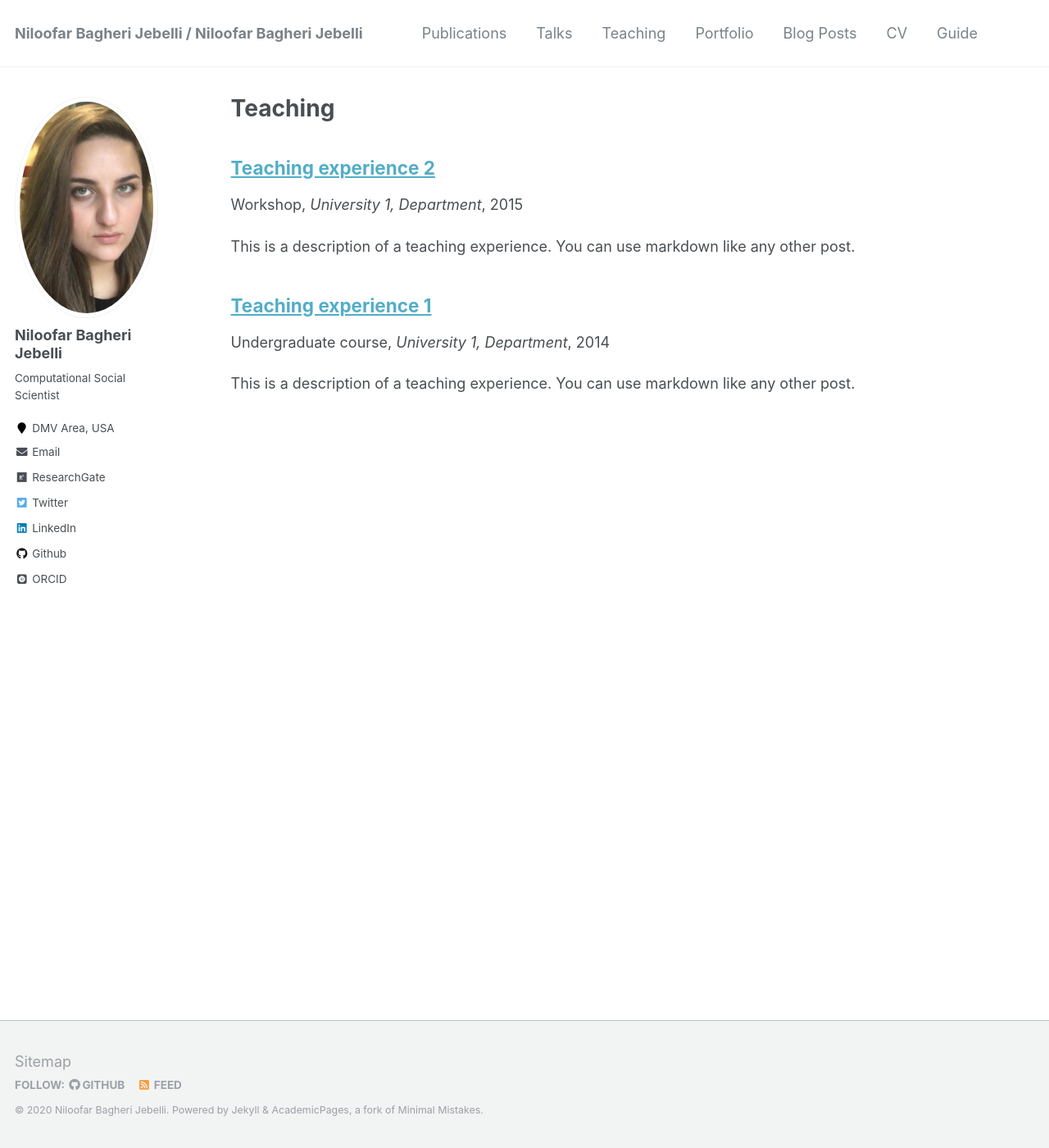
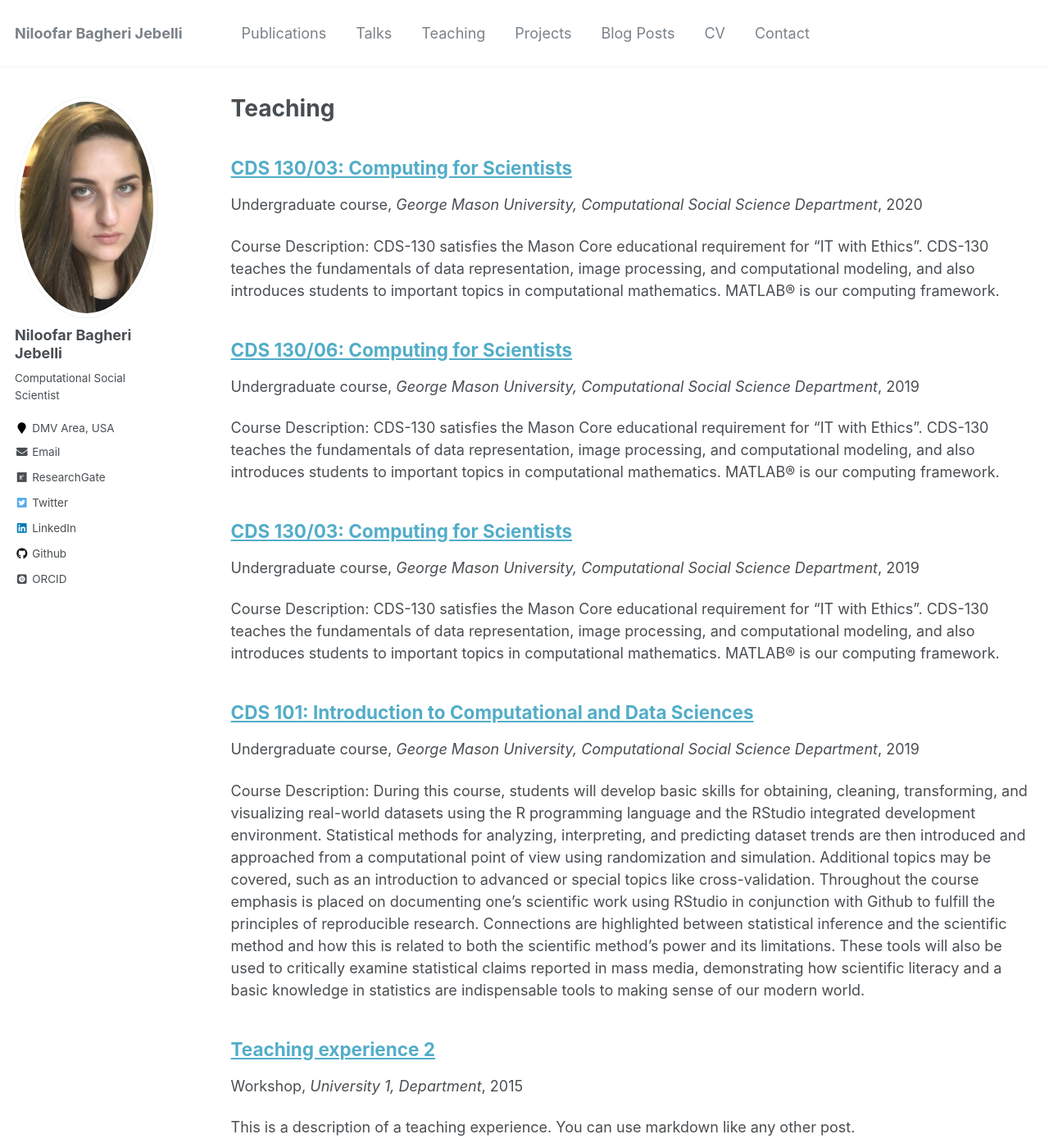
Before and after one commit to niloofar-jebelli/nbagher.github.io, a Jekyll site: the page built from _pages/teaching.html, in a window 1280 px wide and 1400 px high. Shown: the whole window at 82% size. Built offline with Jekyll 4.4.1, drawn with Linux system fonts in a browser that asks for light colours; some web fonts are replaced.

Commit message:
_config.yml

```diff
--- a/_config.yml
+++ b/_config.yml
@@ -7,7 +7,7 @@
 
 # Site Settings
 locale                   : "en-US"
-title                    : "Niloofar Bagheri Jebelli / Niloofar Bagheri Jebelli"
+title                    : "Niloofar Bagheri Jebelli"
 title_separator          : "-"
 name                     : &name "Niloofar Bagheri Jebelli"
 description              : &description "Computational Social Scientist"
--- a/_data/navigation.yml
+++ b/_data/navigation.yml
@@ -9,8 +9,8 @@ main:
   - title: "Teaching"
     url: /teaching/
 
-  - title: "Portfolio"
-    url: /portfolio/
+  - title: "Projects"
+    url: /Projects/
 
   - title: "Blog Posts"
     url: /year-archive/
@@ -18,5 +18,5 @@ main:
   - title: "CV"
     url: /cv/
 
-  - title: "Guide"
-    url: /markdown/
+  - title: "Contact"
+    url: /Contact/
--- a/_pages/cv.md
+++ b/_pages/cv.md
@@ -1,59 +1,96 @@
----
-layout: archive
-title: "CV"
-permalink: /cv/
-author_profile: true
-redirect_from:
-  - /resume
----
+Niloofar Bagheri Jebelli
+======
 
-{% include base_path %}
+Please contact me for a complete CV.
 
 Education
 ======
-* B.S. in GitHub, GitHub University, 2012
-* M.S. in Jekyll, GitHub University, 2014
-* Ph.D in Version Control Theory, GitHub University, 2018 (expected)
+* PhD. in Computational Social Science at Computational and Data Sciences Department, George Mason University, 2021
+* M.A. in Computational Social Science at Computational and Data Sciences Department, George Mason University, 2017
+* B.A in Cultural Anthropology at Anthropology Department, University of Maryland, College Pak, 2013
 
-Work experience
+Research experience
 ======
-* Summer 2015: Research Assistant
-  * Github University
-  * Duties included: Tagging issues
-  * Supervisor: Professor Git
+* 2018 - Present: Dissertation Research Project
+  * “Social Complexity in Gobekli Tepe and Neolithic Polities in Urfa Region, Tenth Millennium BC”
+  * Committee: Dr. William G. Kennedy (advisor), Dr. Andrew Crooks (advisor), Dr. Robert Axtell, Dr. Daniel Rogers
+  * Developing an Agent-based Model of information diffusion and the growth of cultivation at Gobekli Tepe and conducted a social network analysis on the model to detect the network structure and the emergence of leadership.
 
-* Fall 2015: Research Assistant
-  * Github University
-  * Duties included: Merging pull requests
-  * Supervisor: Professor Hub
+
+* 2016 - 2017: Master’s Research Project
+  * “Urban Development through the Lens of Agent-based Modeling”
+  * Committee: Dr. Andrew Crooks (advisor), Dr. William G. Kennedy, Dr. Qing Tian
+  * Developed an Agent-based Model of an urban environment and the interaction of gentrification, urban growth, urban sprawl, and urban shrinkage.
+
+
+* 2012: Research Assistant
+  * Persian Proficiency Test
+  * Principal Investigator: Dr. Ali Abasi, Center for Advanced Study of Language, University of Maryland College Park
+  * Recorded Persian listening and comprehension exam,
+  * Provided support on material assessment,
+  * Edited and archived the pilot material.
+
+* 2011: Research Assistant
+  * “Anthropology by the Wire”
+  * Principal Investigators: Dr. Matthew Durington and Dr. Samuel G. Collins, Towson University
+  * National Science Foundation
+  * Published research material with a focus on social issues in west Baltimore,
+  * Managed social media accounts of the project for public education,
+  * Gathered and archived ethnographical research documents in the university system.
+
 
 Skills
 ======
-* Skill 1
-* Skill 2
-  * Sub-skill 2.1
-  * Sub-skill 2.2
-  * Sub-skill 2.3
-* Skill 3
+* Software and Programming Languages:
+  * Advanced: NetLogo, Gephi
+  * Intermediate: Python, R, MATLAB, ACT-R, LISP, ArcGIS, QGIS, Google Analytics
+* Languages: Persian (Native), English (fluent), Arabic (intermediate), Hebrew (Beginner)
+* Strong knowledge of writing proposals ranging from grants to policy proposals
 
 Publications
 ======
-  <ul>{% for post in site.publications %}
-    {% include archive-single-cv.html %}
-  {% endfor %}</ul>
+* Articles
+
+Bagheri-Jebelli, N. Kennedy, W.G., “Social Network Analysis of Gobekli Tepe: Belief Propagation in 10th
+Millennium BC”, International Conference on Social Computing, Behavioral-Cultural Modeling, and
+Prediction and Behavior Representation in Modeling and Simulation, Washington, D.C., USA, 2020. Submitted.
+
+Bagheri-Jebelli, N., Crooks, A.T. and Kennedy, W.G., “Capturing the Effects of Gentrification on
+Property Values: An Agent-Based Modeling Approach”, The Computational Social Science Society of
+Americas Conference, Santa Fe, NM, USA, 2019. Published.
+
+Tulk, S., Bagheri Jebelli, N., Kennedy, W. G., “Modeling the Impact of Fake News on Citizens”.
+Proceedings of the 16th Annual Meeting of the International Conference on Cognitive Modelling (pp. 187-
+192), Madison, USA: University of Wisconsin, 2018. Published.
+
+* Abstracts
+
+Bagheri Jebelli, N., Cioffi-Revilla, C., “A Computational Approach to Initial Social Complexity: Gobekli
+Tepe and Neolithic Polities in Urfa Region, Upper Mesopotamia, Tenth Millennium BC”, Society for
+American Archaeology, Washington DC, April, 2018. Accepted.
+
 
 Talks
 ======
-  <ul>{% for post in site.talks %}
-    {% include archive-single-talk-cv.html %}
-  {% endfor %}</ul>
 
-Teaching
+* 2019, October Capturing the Effects of Gentrification on Property Values: An Agent-Based Modeling Approach, The Computational Social Science Society of Americas Conference, Santa Fe, NM, “Invited.”
+* 2018, April A Computational Approach to Initial Social Complexity: Gobekli Tepe and Neolithic Polities in Urfa Region, Upper Mesopotamia, Tenth Millennium BC, Society for American Archaeology, Washington DC, “Invited.”
+* 2017, December Urban Development Through the Lens of Agent-based Modeling, Center for Social Complexity, George Mason University, Fairfax, VA.
+* 2011, March Tolerance and Its Challenges, MD Collegiate Honors Council, St. Mary’s College, “Invited.”
+* 2010, November Life and Circumstances in the Middle East, Community College of Baltimore County Maryland, “Invited.”
+
+Proposals
 ======
-  <ul>{% for post in site.teaching %}
-    {% include archive-single-cv.html %}
-  {% endfor %}</ul>
+
+* 2013, May Open-Source Textbooks Proposal, University of Maryland, Maryland, College Park
+  * Passed by the Dean’s Student Advisory Council of the College of Behavioral and Social Sciences,
+  * Collaborated with University Libraries, University Senate, and Student Government Association,
+  * Enacted and implemented across University of Maryland as of fall 2014.
+
 
 Service and leadership
 ======
-* Currently signed in to 43 different slack teams
+* 2019 - Present Computational and Data Sciences Department Representative, GMU Graduate Assembly
+* 2012 - 2013 Student Government Representative, UMCP Provost Advisory Council
+* 2012 - 2013 Student Government Representative, UMCP Dean’s Student Advisory Council
+* 2012 - 2013 Behavioral and Social Sciences College Representative, UMCP Student Government Association
--- /dev/null
+++ b/_teaching/CDS101-spring-2019.md
@@ -0,0 +1,11 @@
+---
+title: "CDS 101: Introduction to Computational and Data Sciences"
+collection: teaching
+type: "Undergraduate course"
+permalink: /teaching/CDS101-spring-2019
+venue: "George Mason University, Computational Social Science Department"
+date: 2019-01-26
+location: "Fairfax, Virginia"
+---
+
+Course Description: During this course, students will develop basic skills for obtaining, cleaning, transforming, and visualizing real-world datasets using the R programming language and the RStudio integrated development environment. Statistical methods for analyzing, interpreting, and predicting dataset trends are then introduced and approached from a computational point of view using randomization and simulation. Additional topics may be covered, such as an introduction to advanced or special topics like cross-validation. Throughout the course emphasis is placed on documenting one’s scientific work using RStudio in conjunction with Github to fulfill the principles of reproducible research. Connections are highlighted between statistical inference and the scientific method and how this is related to both the scientific method’s power and its limitations. These tools will also be used to critically examine statistical claims reported in mass media, demonstrating how scientific literacy and a basic knowledge in statistics are indispensable tools to making sense of our modern world.
--- /dev/null
+++ b/_teaching/CDS130-Fall-2019.md
@@ -0,0 +1,53 @@
+---
+title: "CDS 130/06: Computing for Scientists"
+collection: teaching
+type: "Undergraduate course"
+permalink: /teaching/CDS130-Fall-2019
+venue: "George Mason University, Computational Social Science Department"
+date: 2019-08-25
+location: "Fairfax, Virginia"
+---
+
+Course Description: CDS-130 satisfies the Mason Core educational requirement for “IT with
+Ethics”. CDS-130 teaches the fundamentals of data representation, image processing, and
+computational modeling, and also introduces students to important topics in computational
+mathematics. MATLAB® is our computing framework.
+
+Expected Educational Outcome: This class is part of the Mason Core, specifically, it meets the
+Information Technology and Computing requirements. Information technology and computing
+can significantly augment humans' ability to produce, consume, process, and communicate
+information. Thus, students need to understand ways to use such technology to enhance their
+lives, careers, and society, while being mindful of challenges such as security, source reliability,
+automation, and ethical implications. These factors have made it essential for students to
+understand how to effectively navigate the evolving technological landscape. IT courses offered
+in the majors may focus on disciplinary applications and concerns of information technology.
+IT courses meet the following learning outcomes:
+1. Students will understand the principles of information storage, exchange, security, and
+privacy and be aware of related ethical issues.
+2. Students will become critical consumers of digital information; they will be capable of
+selecting and evaluating appropriate, relevant, and trustworthy sources of information.
+3. Students can use appropriate information and computing technologies to organize and
+analyze information and use it to guide decision-making.
+4. Students will be able to choose and apply appropriate algorithmic methods to solve a
+problem.
+Students will learn to think computationally about the world around them. This is novel for most
+students, and thus, will require thought and work. Students will learn to construct computational
+models of natural phenomena using MATLAB.
+
+Preliminary Advice: I strongly recommended that you stay on top of the workload for this
+course and make every attempt to attend all lectures! The past experience is that CDS-130
+homework becomes very highly demanding for students who miss class, or who choose not to
+invest time in their assigned homework—or both. That’s because most if not all lecture topics
+(including MATLAB) will likely be new for almost everyone. Furthermore, lecture topics are
+cumulative. So please don’t miss class if you can help it. Also, it helps to begin homework early,
+and to engage regularly with our course assistants. Please remember: If you have questions at any
+time, please ask—never, ever hesitate to ask questions!
+
+Computer Software Use: MATLAB. MATLAB can be accessed from locations on campus.
+MATLAB can also be accessed via GMU’s Virtual Computing Laboratory (VCL). The VCL
+provides students MATLAB access from their Mac or PC laptop computer on campus or at home.
+See the presentation in the MATLAB class folder for instructions on how to access the VCL.
+MATLAB is available on GMU network workstations in the Johnson Center, in Innovation Hall,
+and in some residence halls. Alternatively, GMU students may purchase MATLAB directly from
+Mathworks (the MATLAB Student Unbundled version costs $49). There is also a web-based, free
+compatible alternative with some limitations called Octave (https://octave-online.net).
--- /dev/null
+++ b/_teaching/CDS130-spring-2019.md
@@ -0,0 +1,53 @@
+---
+title: "CDS 130/03: Computing for Scientists"
+collection: teaching
+type: "Undergraduate course"
+permalink: /teaching/CDS130-spring-2019
+venue: "George Mason University, Computational Social Science Department"
+date: 2019-01-26
+location: "Fairfax, Virginia"
+---
+
+Course Description: CDS-130 satisfies the Mason Core educational requirement for “IT with
+Ethics”. CDS-130 teaches the fundamentals of data representation, image processing, and
+computational modeling, and also introduces students to important topics in computational
+mathematics. MATLAB® is our computing framework.
+
+Expected Educational Outcome: This class is part of the Mason Core, specifically, it meets the
+Information Technology and Computing requirements. Information technology and computing
+can significantly augment humans' ability to produce, consume, process, and communicate
+information. Thus, students need to understand ways to use such technology to enhance their
+lives, careers, and society, while being mindful of challenges such as security, source reliability,
+automation, and ethical implications. These factors have made it essential for students to
+understand how to effectively navigate the evolving technological landscape. IT courses offered
+in the majors may focus on disciplinary applications and concerns of information technology.
+IT courses meet the following learning outcomes:
+1. Students will understand the principles of information storage, exchange, security, and
+privacy and be aware of related ethical issues.
+2. Students will become critical consumers of digital information; they will be capable of
+selecting and evaluating appropriate, relevant, and trustworthy sources of information.
+3. Students can use appropriate information and computing technologies to organize and
+analyze information and use it to guide decision-making.
+4. Students will be able to choose and apply appropriate algorithmic methods to solve a
+problem.
+Students will learn to think computationally about the world around them. This is novel for most
+students, and thus, will require thought and work. Students will learn to construct computational
+models of natural phenomena using MATLAB.
+
+Preliminary Advice: I strongly recommended that you stay on top of the workload for this
+course and make every attempt to attend all lectures! The past experience is that CDS-130
+homework becomes very highly demanding for students who miss class, or who choose not to
+invest time in their assigned homework—or both. That’s because most if not all lecture topics
+(including MATLAB) will likely be new for almost everyone. Furthermore, lecture topics are
+cumulative. So please don’t miss class if you can help it. Also, it helps to begin homework early,
+and to engage regularly with our course assistants. Please remember: If you have questions at any
+time, please ask—never, ever hesitate to ask questions!
+
+Computer Software Use: MATLAB. MATLAB can be accessed from locations on campus.
+MATLAB can also be accessed via GMU’s Virtual Computing Laboratory (VCL). The VCL
+provides students MATLAB access from their Mac or PC laptop computer on campus or at home.
+See the presentation in the MATLAB class folder for instructions on how to access the VCL.
+MATLAB is available on GMU network workstations in the Johnson Center, in Innovation Hall,
+and in some residence halls. Alternatively, GMU students may purchase MATLAB directly from
+Mathworks (the MATLAB Student Unbundled version costs $49). There is also a web-based, free
+compatible alternative with some limitations called Octave (https://octave-online.net).
--- /dev/null
+++ b/_teaching/CDS130-spring-2020.md
@@ -0,0 +1,53 @@
+---
+title: "CDS 130/03: Computing for Scientists"
+collection: teaching
+type: "Undergraduate course"
+permalink: /teaching/CDS130-spring-2020
+venue: "George Mason University, Computational Social Science Department"
+date: 2020-01-26
+location: "Fairfax, Virginia"
+---
+
+Course Description: CDS-130 satisfies the Mason Core educational requirement for “IT with
+Ethics”. CDS-130 teaches the fundamentals of data representation, image processing, and
+computational modeling, and also introduces students to important topics in computational
+mathematics. MATLAB® is our computing framework.
+
+Expected Educational Outcome: This class is part of the Mason Core, specifically, it meets the
+Information Technology and Computing requirements. Information technology and computing
+can significantly augment humans' ability to produce, consume, process, and communicate
+information. Thus, students need to understand ways to use such technology to enhance their
+lives, careers, and society, while being mindful of challenges such as security, source reliability,
+automation, and ethical implications. These factors have made it essential for students to
+understand how to effectively navigate the evolving technological landscape. IT courses offered
+in the majors may focus on disciplinary applications and concerns of information technology.
+IT courses meet the following learning outcomes:
+1. Students will understand the principles of information storage, exchange, security, and
+privacy and be aware of related ethical issues.
+2. Students will become critical consumers of digital information; they will be capable of
+selecting and evaluating appropriate, relevant, and trustworthy sources of information.
+3. Students can use appropriate information and computing technologies to organize and
+analyze information and use it to guide decision-making.
+4. Students will be able to choose and apply appropriate algorithmic methods to solve a
+problem.
+Students will learn to think computationally about the world around them. This is novel for most
+students, and thus, will require thought and work. Students will learn to construct computational
+models of natural phenomena using MATLAB.
+
+Preliminary Advice: I strongly recommended that you stay on top of the workload for this
+course and make every attempt to attend all lectures! The past experience is that CDS-130
+homework becomes very highly demanding for students who miss class, or who choose not to
+invest time in their assigned homework—or both. That’s because most if not all lecture topics
+(including MATLAB) will likely be new for almost everyone. Furthermore, lecture topics are
+cumulative. So please don’t miss class if you can help it. Also, it helps to begin homework early,
+and to engage regularly with our course assistants. Please remember: If you have questions at any
+time, please ask—never, ever hesitate to ask questions!
+
+Computer Software Use: MATLAB. MATLAB can be accessed from locations on campus.
+MATLAB can also be accessed via GMU’s Virtual Computing Laboratory (VCL). The VCL
+provides students MATLAB access from their Mac or PC laptop computer on campus or at home.
+See the presentation in the MATLAB class folder for instructions on how to access the VCL.
+MATLAB is available on GMU network workstations in the Johnson Center, in Innovation Hall,
+and in some residence halls. Alternatively, GMU students may purchase MATLAB directly from
+Mathworks (the MATLAB Student Unbundled version costs $49). There is also a web-based, free
+compatible alternative with some limitations called Octave (https://octave-online.net).
```
Also changed, not shown: _pages/contact.md (added, +4 -0 lines), _projects/portfolio-1.md (added, +7 -0 lines), _projects/portfolio-2.html (added, +7 -0 lines), _publications/2018-Modeling-the-Impact-of-Fake-News-on-Citizens.md (added, +15 -0 lines), _publications/CSSSA-2019-Gentrification_Property-Values.md (added, +30 -0 lines), _talks/CSSSA-2019.md (added, +26 -0 lines), _talks/GMU-2017.md (added, +23 -0 lines), _talks/SAA-2018.md (added, +11 -0 lines), 2 other files.
